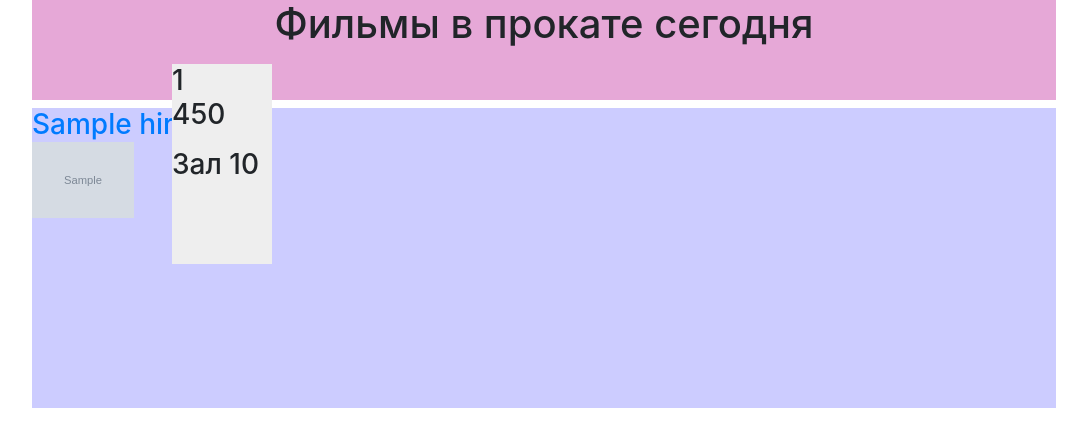
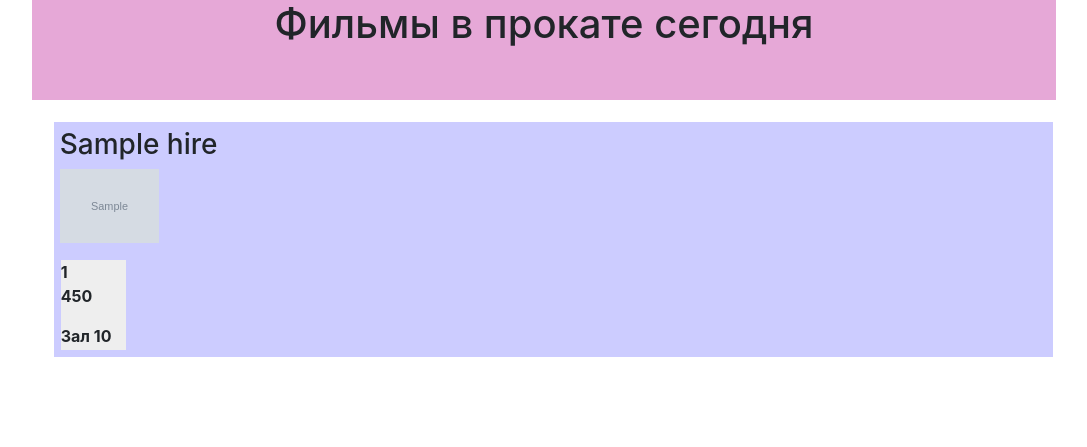
Before and after one commit to inkramink/cinema, a Flask app: template templates/sessions.html in a window 1280 px wide. Shown: the part 166-613 px from the top of the page, without its empty margins (53-1140 px from the left). Run offline with Flask 2, Linux system fonts and the light colour scheme; the template is opened without the code that fills it: most values are stand-ins (such as "Sample title", 1, 10 or a date in 2020); grey boxes marked "Sample" are stand-in pictures; lists and menus that the app fills with data are empty; some libraries are stand-ins or nearby versions.

Commit message:
html у кинопроката теперь хорош!

```diff
--- a/templates/sessions.html
+++ b/templates/sessions.html
@@ -4,26 +4,31 @@
 <h1 style="height:100px; width:1024px; background:#e6a8d7">Фильмы в прокате сегодня</h1>
 <form action="" method="post">
     <div class="new-list list-place" data-test="list">
-        <div class="new-list__item new-list-place__item" data-test="ITEM">
+        <div class="new-list__item new-list-place__item" data-test="ITEM" style="position: relative;">
             {% for i in hire %}
-            <div class="new-list__item-info" style="height:300px; width:1024px; background:#ccccff">
-                <h3>
-                    <a href={{i.name}} class="new-list__item-link" data-test="ITEM-URL">{{i.name}}</a>
+            <div class="new-list__item-info" style="height: 40%; width:90%; background:#ccccff; margin: 2%; padding: 0.5%">
+                <h3 href={{i.name}} class="new-list__item-link" data-test="ITEM-URL">{{i.name}}</h3>
                 <p><img src="../static/img/films/{{i.image_route}}" alt="{{i.name}}" class="poster_img"/></p>
                 <div class="time_block">
+
+                    <table style="width: 100%">
+                    <tr>
                     {% for j in sess[i.name] %}
+                    <th>
                     <div class="item buy_seance"
-                             style="height:200px; width:100px; background:#eeeeee; position: relative; bottom: {{(i.id - 1) * (-4) + 160 + j[2] * 50}}px; right: {{j[2] * (-35) - 150}}px">
-                            <div class="time">{{j[0]}}
+                        style="height: 90px; width:65px; background:#eeeeee;">
+                        <div class="time">
+                            {{j[0]}}
                             <p class="price">450</p>
-                                <p class="hall">
-                                    <span>Зал {{j[1] + 1}}</span>
-                                </p>
+                            <p class="price">Зал {{j[1] + 1}}</p>
                         </div>
                     </div>
+                    </th>
                     {% endfor %}
+                    </tr>
+                </table>
+
                 </div>
-                </h3>
             </div>
             {% endfor %}
         </div>
```
Lines whose indentation alone changed are shown as unchanged.
